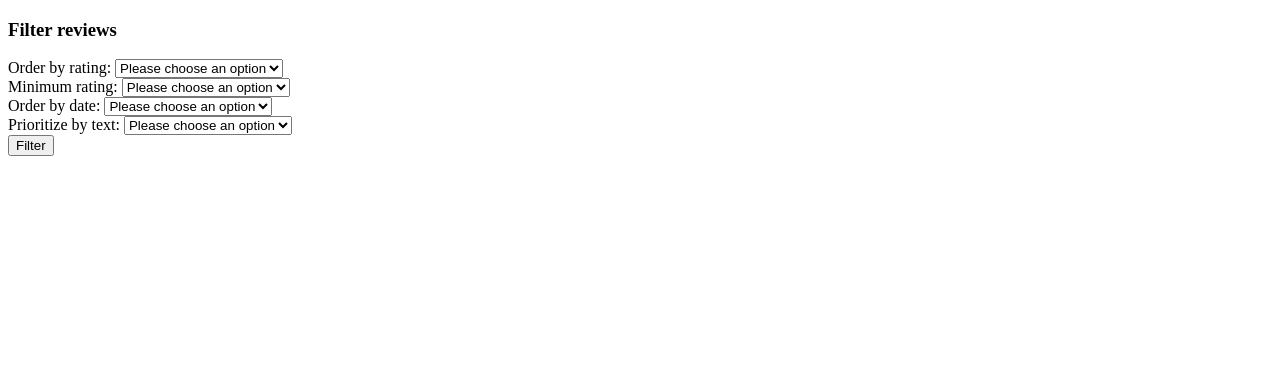
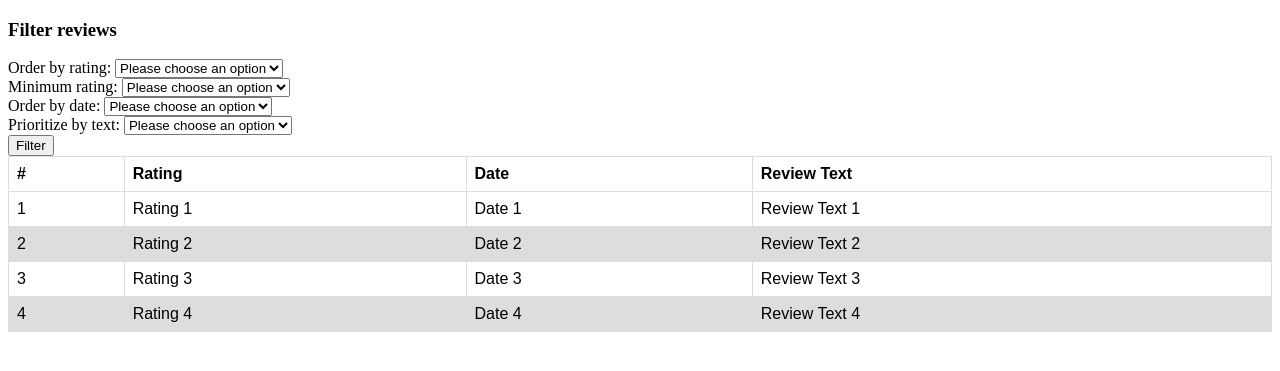
Before and after one commit to FilipManev108/embed-social-internship, a PHP site: page / in a window 1280 px wide. Shown: the top 371 px of the page. Run offline with PHP 8.4, Linux system fonts and the light colour scheme.

Commit message:
table created, basic style added for better readability

```diff
--- a/index.php
+++ b/index.php
@@ -5,7 +5,25 @@
     <meta charset="UTF-8">
     <meta http-equiv="X-UA-Compatible" content="IE=edge">
     <meta name="viewport" content="width=device-width, initial-scale=1.0">
-    <title>EmbedSocial Internship - Filip Manev</title>
+    <title>EmbedSocial - Filip Manev</title>
+    <style>
+        table {
+            font-family: arial, sans-serif;
+            border-collapse: collapse;
+            width: 100%;
+        }
+
+        td,
+        th {
+            border: 1px solid #dddddd;
+            text-align: left;
+            padding: 8px;
+        }
+
+        tr:nth-child(even) {
+            background-color: #dddddd;
+        }
+    </style>
 </head>
 
 <body>
@@ -62,6 +80,48 @@
         <button>Filter</button>
 
     </form>
+
+    <!-- table -->
+    <table>
+
+        <!-- table header -->
+        <thead>
+            <tr>
+                <th>#</th>
+                <th>Rating</th>
+                <th>Date</th>
+                <th>Review Text</th>
+            </tr>
+        </thead>
+
+        <!-- table body -->
+        <tbody>
+            <tr>
+                <td>1</td>
+                <td>Rating 1</td>
+                <td>Date 1</td>
+                <td>Review Text 1</td>
+            </tr>
+            <tr>
+                <td>2</td>
+                <td>Rating 2</td>
+                <td>Date 2</td>
+                <td>Review Text 2</td>
+            </tr>
+            <tr>
+                <td>3</td>
+                <td>Rating 3</td>
+                <td>Date 3</td>
+                <td>Review Text 3</td>
+            </tr>
+            <tr>
+                <td>4</td>
+                <td>Rating 4</td>
+                <td>Date 4</td>
+                <td>Review Text 4</td>
+            </tr>
+        </tbody>
+    </table>
 </body>
 
 </html>
```
